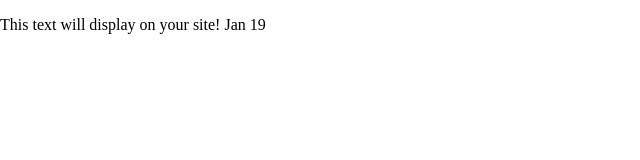
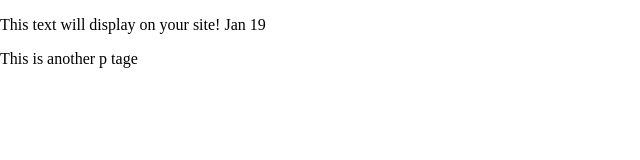
Before and after one commit to emilyvu66/3020-demo, a plain HTML site: page index.html in a window 1280 px wide. Shown: the whole page, without its empty margins (0-640 px from the left). Drawn offline with Linux system fonts and the light colour scheme.

Commit message:
another p tag

```diff
--- a/index.html
+++ b/index.html
@@ -25,6 +25,7 @@
 <body>
   <!-- Place your site's HTML here -->
   <p>This text will display on your site! Jan 19</p>
+  <p>This is another p tage</p>
   <script src="js/main.js"></script>
 </body>
 
```
